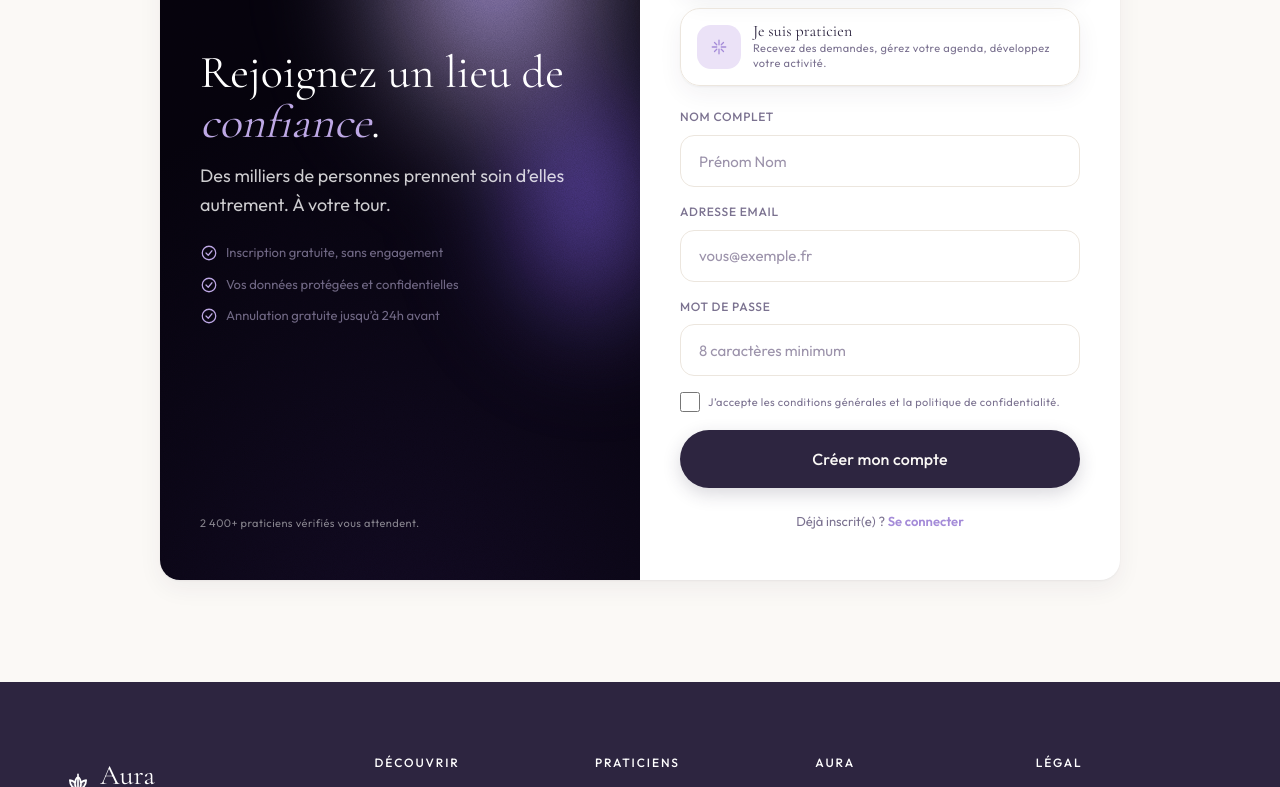
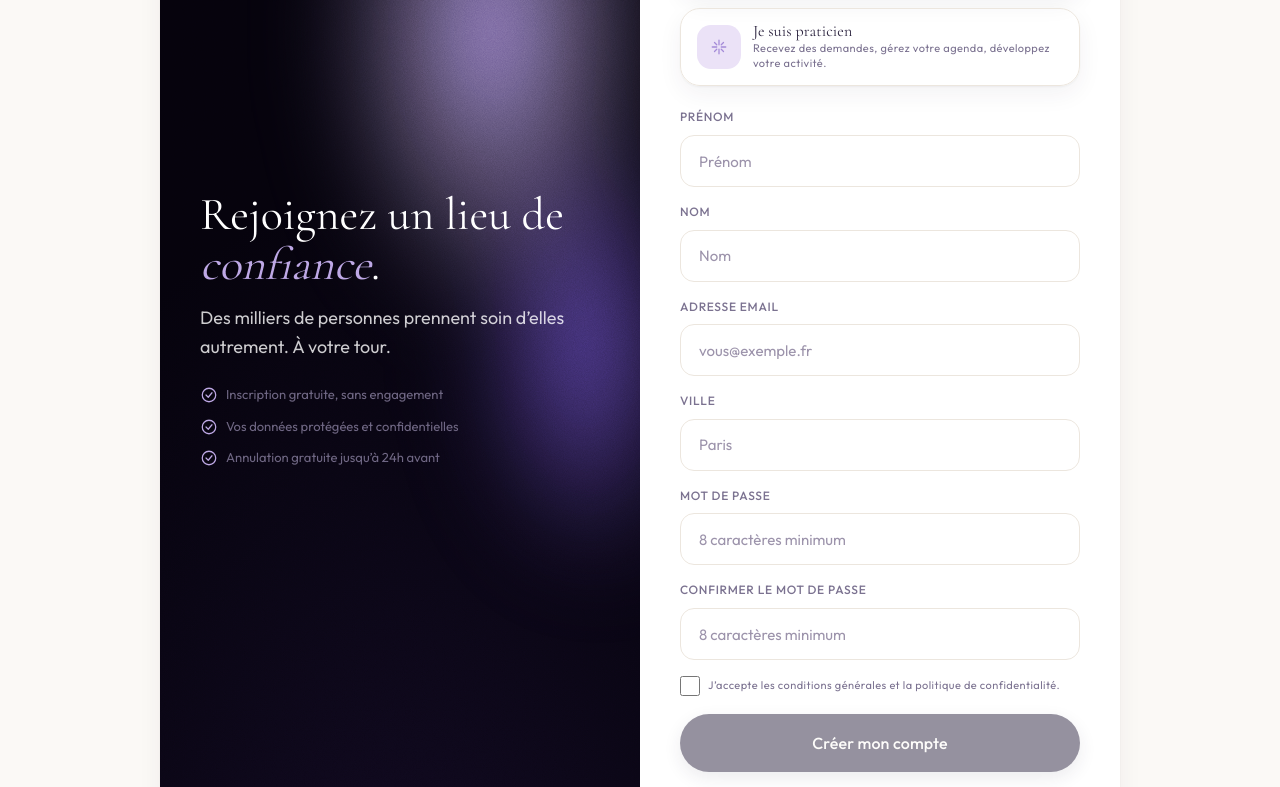
Before and after one commit to ProgixDev/Aura, a Next.js app in the folder web/: page /inscription in a window 1280 px wide. Shown: the part 393-1180 px from the top of the page. Built offline with nearby package versions, Linux system fonts and the light colour scheme.

Commit message:
feat(web): wire inscription/AuthModal/compte-guard to real client auth
Wires the inscription page and the header AuthModal to the real
client register/login endpoints, and adds a client-side auth guard
+ real logout to the /compte area.

```diff
--- a/web/app/(site)/inscription/page.jsx
+++ b/web/app/(site)/inscription/page.jsx
@@ -1,10 +1,13 @@
 'use client';
 
 import { useState } from 'react';
+import { useRouter } from 'next/navigation';
 import Link from 'next/link';
 import { Icon } from '@/components/ui/Icon';
 import { Lotus } from '@/components/ui/Lotus';
-import { ModalButton } from '@/components/ui/ModalButton';
+import { api, ApiError } from '@/lib/api';
+import { useAuthStore } from '@/lib/auth-store';
+import { useUI } from '@/lib/store';
 
 const ROLES = [
   { key: 'client', icon: 'heart', title: 'Je cherche un praticien', desc: 'Trouvez, échangez et réservez des séances en toute confiance.' },
@@ -18,7 +21,45 @@ const PERKS = [
 ];
 
 export default function InscriptionPage() {
+  const router = useRouter();
+  const setSession = useAuthStore((s) => s.setSession);
+  const toast = useUI((s) => s.toast);
   const [role, setRole] = useState('client');
+  const [firstname, setFirstname] = useState('');
+  const [lastname, setLastname] = useState('');
+  const [email, setEmail] = useState('');
+  const [city, setCity] = useState('');
+  const [password, setPassword] = useState('');
+  const [passwordConfirmation, setPasswordConfirmation] = useState('');
+  const [accepted, setAccepted] = useState(false);
+  const [error, setError] = useState(null);
+  const [fieldErrors, setFieldErrors] = useState({});
+  const [loading, setLoading] = useState(false);
+
+  const submit = async (e) => {
+    e.preventDefault();
+    setError(null);
+    setFieldErrors({});
+    setLoading(true);
+    try {
+      const res = await api.post('/client/register', {
+        firstname, lastname, email, city,
+        password, password_confirmation: passwordConfirmation,
+      });
+      setSession(res.data.token, res.data.client);
+      toast('Compte créé', 'success');
+      router.push('/compte');
+    } catch (err) {
+      if (err instanceof ApiError && err.status === 422) {
+        setFieldErrors(err.body?.errors ?? {});
+        setError('Merci de corriger les champs indiqués.');
+      } else {
+        setError(err instanceof ApiError ? err.message : 'Une erreur est survenue');
+      }
+    } finally {
+      setLoading(false);
+    }
+  };
 
   return (
     <section className="section">
@@ -86,30 +127,60 @@ export default function InscriptionPage() {
                 })}
               </div>
 
+              {role === 'praticien' ? (
+                <>
+                  <p className="small" style={{ marginBottom: 18 }}>
+                    L’inscription praticien se fait sur un parcours dédié (vérification de documents, tarifs, disciplines).
+                  </p>
+                  <Link href="/devenir-praticien" className="btn btn-primary btn-block btn-lg">
+                    Devenir praticien
+                  </Link>
+                </>
+              ) : (
+                <form onSubmit={submit}>
+                  {error && (
+                    <p className="small" style={{ color: 'var(--danger, #b5524f)', marginBottom: 14 }}>{error}</p>
+                  )}
                   <div className="field">
-                <label>Nom complet</label>
-                <input className="input" type="text" placeholder="Prénom Nom" autoComplete="name" />
+                    <label>Prénom</label>
+                    <input className="input" type="text" placeholder="Prénom" autoComplete="given-name" required value={firstname} onChange={(e) => setFirstname(e.target.value)} />
+                    {fieldErrors.firstname && <p className="tiny" style={{ color: 'var(--danger, #b5524f)' }}>{fieldErrors.firstname[0]}</p>}
+                  </div>
+                  <div className="field">
+                    <label>Nom</label>
+                    <input className="input" type="text" placeholder="Nom" autoComplete="family-name" required value={lastname} onChange={(e) => setLastname(e.target.value)} />
+                    {fieldErrors.lastname && <p className="tiny" style={{ color: 'var(--danger, #b5524f)' }}>{fieldErrors.lastname[0]}</p>}
                   </div>
                   <div className="field">
                     <label>Adresse email</label>
-                <input className="input" type="email" placeholder="vous@exemple.fr" autoComplete="email" />
+                    <input className="input" type="email" placeholder="vous@exemple.fr" autoComplete="email" required value={email} onChange={(e) => setEmail(e.target.value)} />
+                    {fieldErrors.email && <p className="tiny" style={{ color: 'var(--danger, #b5524f)' }}>{fieldErrors.email[0]}</p>}
+                  </div>
+                  <div className="field">
+                    <label>Ville</label>
+                    <input className="input" type="text" placeholder="Paris" autoComplete="address-level2" required value={city} onChange={(e) => setCity(e.target.value)} />
+                    {fieldErrors.city && <p className="tiny" style={{ color: 'var(--danger, #b5524f)' }}>{fieldErrors.city[0]}</p>}
                   </div>
                   <div className="field">
                     <label>Mot de passe</label>
-                <input className="input" type="password" placeholder="8 caractères minimum" autoComplete="new-password" />
+                    <input className="input" type="password" placeholder="8 caractères minimum" autoComplete="new-password" required value={password} onChange={(e) => setPassword(e.target.value)} />
+                  </div>
+                  <div className="field">
+                    <label>Confirmer le mot de passe</label>
+                    <input className="input" type="password" placeholder="8 caractères minimum" autoComplete="new-password" required value={passwordConfirmation} onChange={(e) => setPasswordConfirmation(e.target.value)} />
+                    {fieldErrors.password_confirmation && <p className="tiny" style={{ color: 'var(--danger, #b5524f)' }}>{fieldErrors.password_confirmation[0]}</p>}
                   </div>
 
                   <label className="row gap-2 tiny muted" style={{ margin: '4px 0 18px', cursor: 'pointer' }}>
-                <input type="checkbox" className="checkbox" /> J’accepte les conditions générales et la politique de confidentialité.
+                    <input type="checkbox" className="checkbox" checked={accepted} onChange={(e) => setAccepted(e.target.checked)} required />
+                    J’accepte les conditions générales et la politique de confidentialité.
                   </label>
 
-              <ModalButton
-                modal="signup"
-                payload={{ role }}
-                className="btn btn-primary btn-block btn-lg"
-              >
-                {role === 'praticien' ? 'Créer mon espace praticien' : 'Créer mon compte'}
-              </ModalButton>
+                  <button type="submit" className="btn btn-primary btn-block btn-lg" disabled={loading || !accepted}>
+                    {loading ? 'Création…' : 'Créer mon compte'}
+                  </button>
+                </form>
+              )}
 
               <p className="small center" style={{ marginTop: 24 }}>
                 Déjà inscrit(e) ?{' '}
--- a/web/components/modals/AuthModal.jsx
+++ b/web/components/modals/AuthModal.jsx
@@ -3,41 +3,86 @@ import { useState } from 'react';
 import { useRouter } from 'next/navigation';
 import { Modal } from './Modal';
 import { useUI } from '@/lib/store';
+import { api, ApiError } from '@/lib/api';
+import { useAuthStore } from '@/lib/auth-store';
 
-/** Login / signup / forgot, switchable. Mock only — routes to /compte on submit. */
+/** Login / signup / forgot, switchable. Calls the real client-auth endpoints. */
 export function AuthModal({ id, mode: initial = 'login' }) {
   const [mode, setMode] = useState(initial);
   const close = useUI((s) => s.closeModal);
   const toast = useUI((s) => s.toast);
+  const setSession = useAuthStore((s) => s.setSession);
   const router = useRouter();
 
-  const submit = (e) => {
+  const [firstname, setFirstname] = useState('');
+  const [lastname, setLastname] = useState('');
+  const [email, setEmail] = useState('');
+  const [city, setCity] = useState('');
+  const [password, setPassword] = useState('');
+  const [passwordConfirmation, setPasswordConfirmation] = useState('');
+  const [error, setError] = useState(null);
+  const [loading, setLoading] = useState(false);
+
+  const submit = async (e) => {
     e.preventDefault();
-    close(id);
-    if (mode === 'forgot') { toast('Email de réinitialisation envoyé', 'success'); return; }
-    toast(mode === 'login' ? 'Bienvenue' : 'Compte créé', 'success');
-    router.push('/compte');
+    setError(null);
+    setLoading(true);
+    try {
+      if (mode === 'forgot') {
+        const res = await api.post('/client/forgot-password', { email });
+        toast(res.message || 'Email de réinitialisation envoyé', 'success');
+        close(id);
+        return;
+      }
+      if (mode === 'signup') {
+        const res = await api.post('/client/register', {
+          firstname, lastname, email, city, password, password_confirmation: passwordConfirmation,
+        });
+        setSession(res.data.token, res.data.client);
+        close(id);
+        toast('Compte créé', 'success');
+        router.push('/compte');
+        return;
+      }
+      const res = await api.post('/client/login', { email, password });
+      setSession(res.data.token, res.data.client);
+      close(id);
+      toast('Bienvenue', 'success');
+      router.push('/compte');
+    } catch (err) {
+      setError(err instanceof ApiError ? err.message : 'Une erreur est survenue');
+    } finally {
+      setLoading(false);
+    }
   };
 
   const title = mode === 'login' ? 'Connexion' : mode === 'signup' ? 'Créer un compte' : 'Mot de passe oublié';
   return (
     <Modal id={id} title={title} subtitle={mode === 'forgot' ? 'Nous vous enverrons un lien de réinitialisation.' : 'Accédez à votre espace Aura.'} size="modal-sm">
       <form onSubmit={submit}>
+        {error && <p className="small" style={{ color: 'var(--danger, #b5524f)', marginBottom: 12 }}>{error}</p>}
         {mode === 'signup' && (
-          <div className="field"><label>Prénom</label><input className="input" placeholder="Sarah" required /></div>
+          <>
+            <div className="field"><label>Prénom</label><input className="input" value={firstname} onChange={(e) => setFirstname(e.target.value)} placeholder="Sarah" required /></div>
+            <div className="field"><label>Nom</label><input className="input" value={lastname} onChange={(e) => setLastname(e.target.value)} placeholder="Lemoine" required /></div>
+            <div className="field"><label>Ville</label><input className="input" value={city} onChange={(e) => setCity(e.target.value)} placeholder="Paris" required /></div>
+          </>
         )}
-        <div className="field"><label>Email</label><input className="input" type="email" placeholder="vous@exemple.fr" required /></div>
+        <div className="field"><label>Email</label><input className="input" type="email" value={email} onChange={(e) => setEmail(e.target.value)} placeholder="vous@exemple.fr" required /></div>
         {mode !== 'forgot' && (
-          <div className="field"><label>Mot de passe</label><input className="input" type="password" placeholder="••••••••" required /></div>
+          <div className="field"><label>Mot de passe</label><input className="input" type="password" value={password} onChange={(e) => setPassword(e.target.value)} placeholder="••••••••" required /></div>
         )}
-        <button type="submit" className="btn btn-primary btn-block" style={{ marginTop: 6 }}>
-          {mode === 'login' ? 'Se connecter' : mode === 'signup' ? "S'inscrire" : 'Envoyer le lien'}
+        {mode === 'signup' && (
+          <div className="field"><label>Confirmer le mot de passe</label><input className="input" type="password" value={passwordConfirmation} onChange={(e) => setPasswordConfirmation(e.target.value)} placeholder="••••••••" required /></div>
+        )}
+        <button type="submit" className="btn btn-primary btn-block" style={{ marginTop: 6 }} disabled={loading}>
+          {loading ? '…' : mode === 'login' ? 'Se connecter' : mode === 'signup' ? "S'inscrire" : 'Envoyer le lien'}
         </button>
       </form>
       <div className="center small" style={{ marginTop: 16 }}>
-        {mode === 'login' && <>Pas encore de compte ? <button className="btn-link" onClick={() => setMode('signup')}>Créer un compte</button><br /><button className="btn-link" onClick={() => setMode('forgot')} style={{ marginTop: 6 }}>Mot de passe oublié ?</button></>}
-        {mode === 'signup' && <>Déjà inscrit ? <button className="btn-link" onClick={() => setMode('login')}>Se connecter</button></>}
-        {mode === 'forgot' && <button className="btn-link" onClick={() => setMode('login')}>Retour à la connexion</button>}
+        {mode === 'login' && <>Pas encore de compte ? <button className="btn-link" onClick={() => { setMode('signup'); setError(null); }}>Créer un compte</button><br /><button className="btn-link" onClick={() => { setMode('forgot'); setError(null); }} style={{ marginTop: 6 }}>Mot de passe oublié ?</button></>}
+        {mode === 'signup' && <>Déjà inscrit ? <button className="btn-link" onClick={() => { setMode('login'); setError(null); }}>Se connecter</button></>}
+        {mode === 'forgot' && <button className="btn-link" onClick={() => { setMode('login'); setError(null); }}>Retour à la connexion</button>}
       </div>
     </Modal>
   );
```
Also changed, not shown: web/app/(site)/compte/layout.jsx (+25 -0 lines), web/components/layout/AccountNav.jsx (+21 -1 lines). Lines whose indentation alone changed are shown as unchanged.
